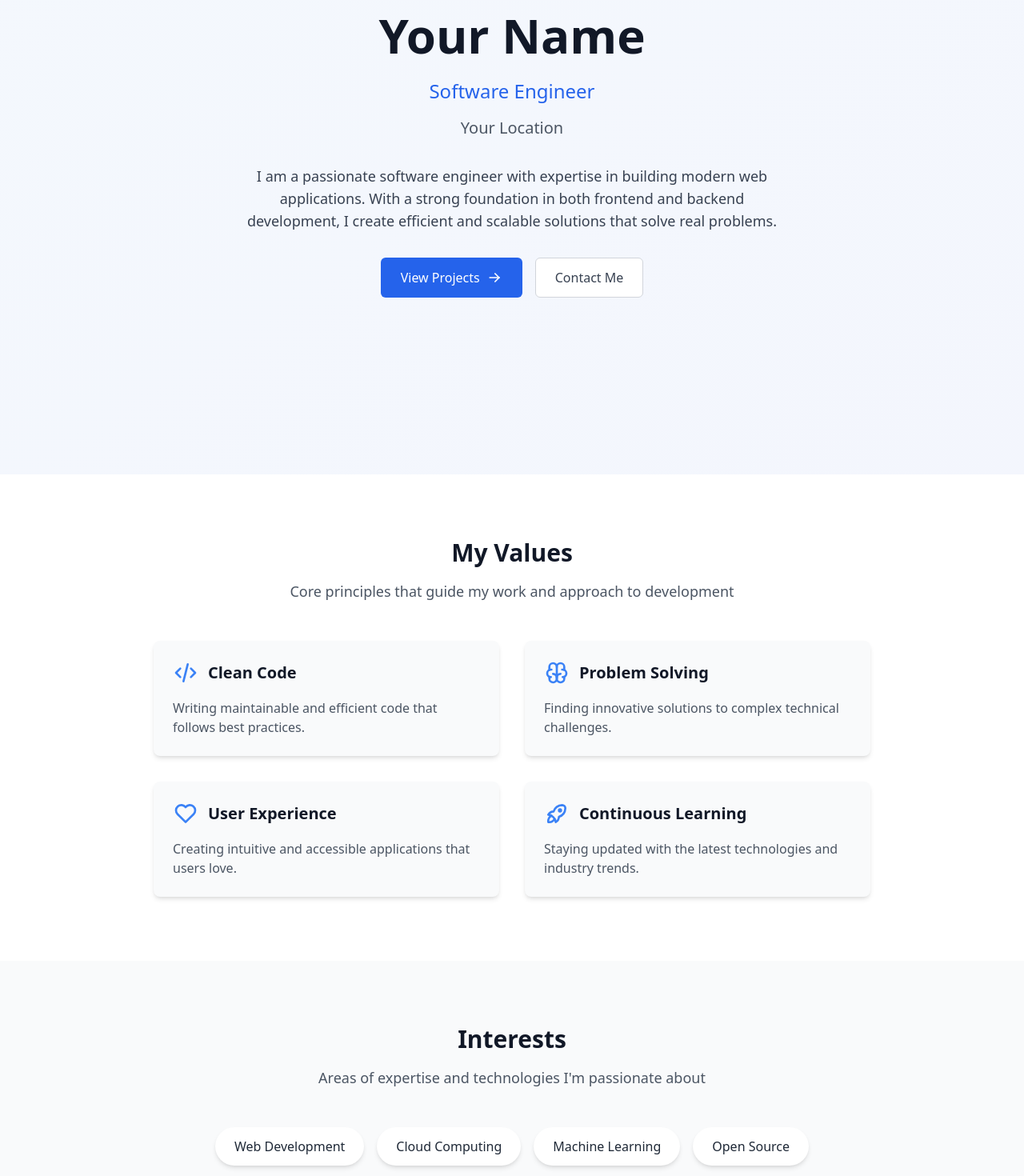
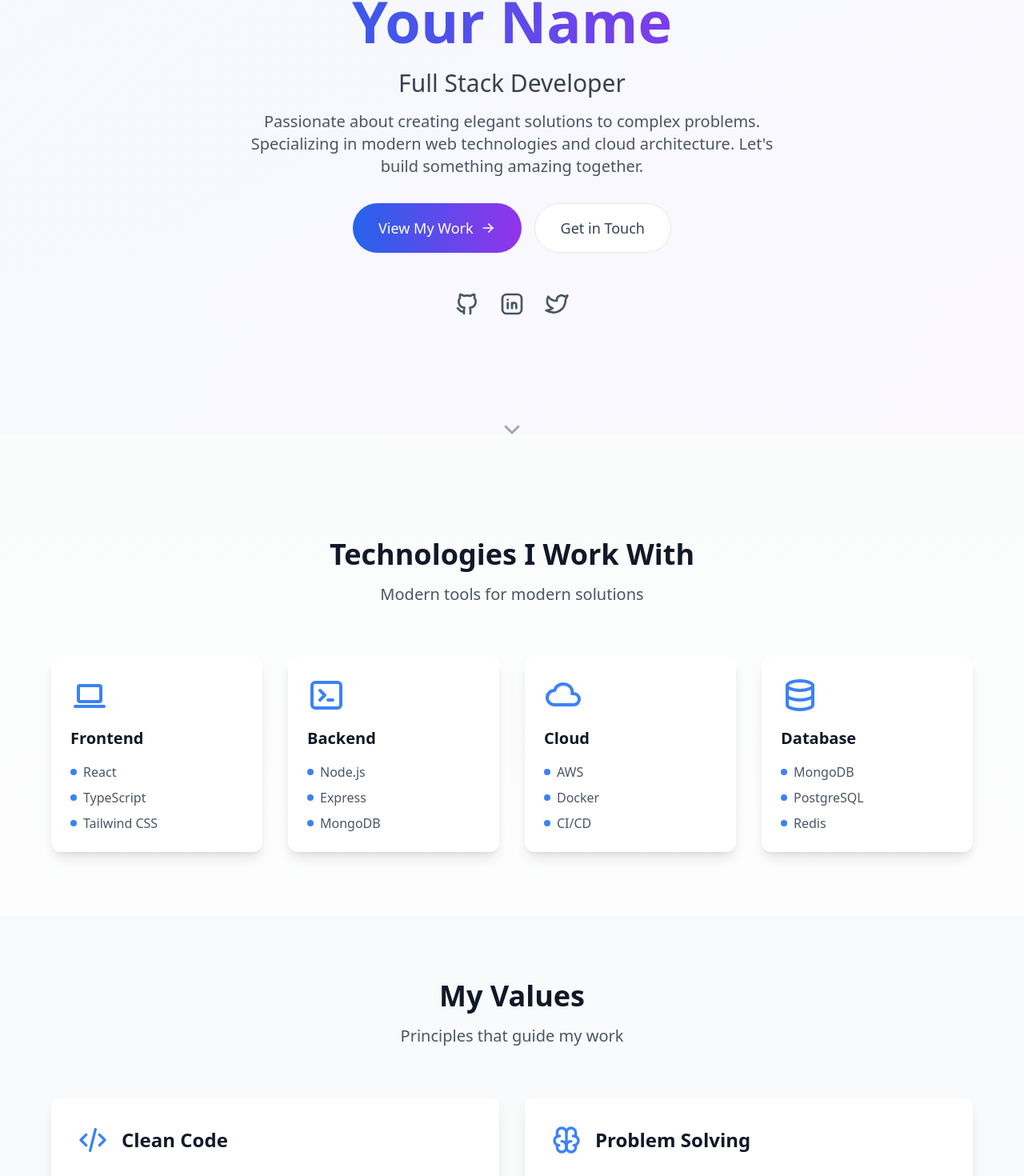
Before and after one commit to ELMACHHOUNE/MERN-Stack-portfolio, a React (Vite) app: page / in a window 1280 px wide. Shown: the part 207-1677 px from the top of the page at 80% size. Built offline with nearby package versions, Linux system fonts and the light colour scheme; no server answers.

Commit message:
remove consols

```diff
--- a/src/components/ProjectManager.tsx
+++ b/src/components/ProjectManager.tsx
@@ -78,7 +78,6 @@ const ProjectManager: React.FC = () => {
       const data = await response.json();
       setProjects(data);
     } catch (err) {
-      console.error("Error fetching projects:", err);
       setError(
         err instanceof Error
           ? err.message
@@ -117,8 +116,6 @@ const ProjectManager: React.FC = () => {
         : "http://localhost:5000/api/projects";
       const method = editingProject ? "PATCH" : "POST";
 
-      console.log("Sending project data:", projectData);
-
       const response = await fetch(url, {
         method,
         headers: {
@@ -141,7 +138,6 @@ const ProjectManager: React.FC = () => {
       await fetchProjects();
       handleCloseForm();
     } catch (err) {
-      console.error("Error saving project:", err);
       setError(err instanceof Error ? err.message : "Failed to save project");
     }
   };
@@ -168,7 +164,6 @@ const ProjectManager: React.FC = () => {
 
       await fetchProjects();
     } catch (err) {
-      console.error("Error deleting project:", err);
       setError(
         err instanceof Error
           ? err.message
@@ -245,7 +240,6 @@ const ProjectManager: React.FC = () => {
         );
       }
     } catch (err) {
-      console.error("Error reordering projects:", err);
       setError(
         err instanceof Error
           ? err.message
--- a/src/components/SettingsManager.tsx
+++ b/src/components/SettingsManager.tsx
@@ -60,9 +60,7 @@ const SettingsManager: React.FC = () => {
           profileImage: data.profileImage,
         });
       }
-    } catch (error) {
-      console.error("Error fetching profile:", error);
-    }
+    } catch (error) {}
   };
 
   const handleProfileUpdate = async (e: React.FormEvent) => {
--- a/src/components/SkillsManager.tsx
+++ b/src/components/SkillsManager.tsx
@@ -92,7 +92,6 @@ const SkillsManager: React.FC = () => {
       await fetchSkills();
       handleCloseForm();
     } catch (err) {
-      console.error("Error saving skill:", err);
       setError(err instanceof Error ? err.message : "Failed to save skill");
     }
   };
--- a/src/pages/Home.tsx
+++ b/src/pages/Home.tsx
@@ -1,28 +1,91 @@
-import React from "react";
-import { motion } from "framer-motion";
+import React, { useEffect, useState } from "react";
+import { motion, useScroll, useTransform } from "framer-motion";
 import { Link } from "react-router-dom";
+import { useAuth } from "../context/AuthContext";
 import {
   IconCode,
   IconBrain,
   IconHeart,
   IconRocket,
   IconArrowRight,
+  IconBrandGithub,
+  IconBrandLinkedin,
+  IconBrandTwitter,
+  IconChevronDown,
+  IconTerminal2,
+  IconDeviceLaptop,
+  IconCloud,
+  IconDatabase,
 } from "@tabler/icons-react";
 
+interface AdminProfile {
+  name: string;
+  email: string;
+  profileImage: string | null;
+  title?: string;
+  location?: string;
+  bio?: string;
+}
+
+const defaultProfile = {
+  name: "Your Name",
+  title: "Full Stack Developer",
+  location: "Your Location",
+  bio: `Passionate about creating elegant solutions to complex problems. Specializing in modern web technologies
+  and cloud architecture. Let's build something amazing together.`,
+};
+
 const Home: React.FC = () => {
+  const { user } = useAuth();
+  const { scrollYProgress } = useScroll();
+  const opacity = useTransform(scrollYProgress, [0, 0.2], [1, 0]);
+  const y = useTransform(scrollYProgress, [0, 0.2], [0, -50]);
+  const [isVisible, setIsVisible] = useState(false);
+  const [adminProfile, setAdminProfile] = useState<AdminProfile | null>(null);
+
+  useEffect(() => {
+    setIsVisible(true);
+    fetchAdminProfile();
+  }, []);
+
+  const fetchAdminProfile = async () => {
+    try {
+      const response = await fetch("http://localhost:5000/api/settings/admin-profile");
+      if (response.ok) {
+        const data = await response.json();
+        setAdminProfile(data);
+      } else {
+        console.error("Failed to fetch admin profile");
+      }
+    } catch (error) {
+      console.error("Error fetching admin profile:", error);
+    }
+  };
+
+  const technologies = [
+    {
+      name: "Frontend",
+      icon: IconDeviceLaptop,
+      items: ["React", "TypeScript", "Tailwind CSS"],
+    },
+    {
+      name: "Backend",
+      icon: IconTerminal2,
+      items: ["Node.js", "Express", "MongoDB"],
+    },
+    { name: "Cloud", icon: IconCloud, items: ["AWS", "Docker", "CI/CD"] },
+    {
+      name: "Database",
+      icon: IconDatabase,
+      items: ["MongoDB", "PostgreSQL", "Redis"],
+    },
+  ];
+
   const personalInfo = {
-    name: "Your Name",
-    title: "Software Engineer",
-    location: "Your Location",
-    bio: `I am a passionate software engineer with expertise in building modern web applications.
-    With a strong foundation in both frontend and backend development, I create efficient and
-    scalable solutions that solve real problems.`,
-    interests: [
-      "Web Development",
-      "Cloud Computing",
-      "Machine Learning",
-      "Open Source",
-    ],
+    name: adminProfile?.name || defaultProfile.name,
+    title: adminProfile?.title || defaultProfile.title,
+    location: adminProfile?.location || defaultProfile.location,
+    bio: adminProfile?.bio || defaultProfile.bio,
     values: [
       {
         icon: IconCode,
@@ -44,89 +107,176 @@ const Home: React.FC = () => {
       },
       {
         icon: IconRocket,
-        title: "Continuous Learning",
+        title: "Innovation",
         description:
-          "Staying updated with the latest technologies and industry trends.",
+          "Pushing boundaries with cutting-edge technologies and approaches.",
+      },
+    ],
+    socialLinks: [
+      {
+        icon: IconBrandGithub,
+        url: "https://github.com/yourusername",
+        label: "GitHub",
+      },
+      {
+        icon: IconBrandLinkedin,
+        url: "https://linkedin.com/in/yourusername",
+        label: "LinkedIn",
+      },
+      {
+        icon: IconBrandTwitter,
+        url: "https://twitter.com/yourusername",
+        label: "Twitter",
       },
     ],
   };
 
   return (
-    <div className="min-h-screen bg-gray-50 dark:bg-gray-900">
+    <div className="min-h-screen bg-gradient-to-b from-gray-50 to-white dark:from-gray-900 dark:to-gray-800">
       {/* Hero Section */}
-      <section className="relative h-screen flex items-center justify-center px-4 sm:px-6 lg:px-8">
-        <div className="absolute inset-0 bg-gradient-to-br from-blue-50 to-indigo-50 dark:from-gray-800 dark:to-gray-900 opacity-50"></div>
-        <div className="relative max-w-4xl mx-auto text-center">
+      <section className="relative min-h-screen flex flex-col items-center justify-center px-4 sm:px-6 lg:px-8">
+        <motion.div
+          style={{ opacity, y }}
+          className="absolute inset-0 bg-gradient-to-br from-blue-50/50 to-purple-50/50 dark:from-blue-900/20 dark:to-purple-900/20"
+        />
         <motion.div
           initial={{ opacity: 0, y: 20 }}
-            animate={{ opacity: 1, y: 0 }}
-            transition={{ duration: 0.8 }}
+          animate={{ opacity: isVisible ? 1 : 0, y: isVisible ? 0 : 20 }}
+          transition={{ duration: 0.8, delay: 0.2 }}
+          className="relative max-w-4xl mx-auto text-center z-10"
         >
-            <h1 className="text-5xl md:text-6xl font-bold text-gray-900 dark:text-white mb-6">
+          <h1 className="text-6xl md:text-7xl font-bold bg-clip-text text-transparent bg-gradient-to-r from-blue-600 to-purple-600 dark:from-blue-400 dark:to-purple-400 mb-6">
             {personalInfo.name}
           </h1>
-            <p className="text-2xl text-blue-600 dark:text-blue-400 mb-4">
+          <p className="text-3xl text-gray-700 dark:text-gray-300 mb-4">
             {personalInfo.title}
           </p>
-            <p className="text-xl text-gray-600 dark:text-gray-300 mb-8">
-              {personalInfo.location}
-            </p>
-            <p className="text-lg text-gray-700 dark:text-gray-300 max-w-2xl mx-auto mb-8">
+          <p className="text-xl text-gray-600 dark:text-gray-400 mb-8 max-w-2xl mx-auto">
             {personalInfo.bio}
           </p>
-            <div className="flex flex-wrap justify-center gap-4">
+          <div className="flex flex-wrap justify-center gap-4 mb-12">
             <Link
               to="/projects"
-                className="inline-flex items-center px-6 py-3 border border-transparent text-base font-medium rounded-md text-white bg-blue-600 hover:bg-blue-700 dark:bg-blue-500 dark:hover:bg-blue-600 transition-colors"
+              className="inline-flex items-center px-8 py-4 text-lg font-medium rounded-full text-white bg-gradient-to-r from-blue-600 to-purple-600 hover:from-blue-700 hover:to-purple-700 dark:from-blue-500 dark:to-purple-500 dark:hover:from-blue-600 dark:hover:to-purple-600 transform hover:scale-105 transition-all"
             >
-                View Projects
+              View My Work
               <IconArrowRight className="ml-2 h-5 w-5" />
             </Link>
             <Link
               to="/contact"
-                className="inline-flex items-center px-6 py-3 border border-gray-300 dark:border-gray-600 text-base font-medium rounded-md text-gray-700 dark:text-gray-200 bg-white dark:bg-gray-800 hover:bg-gray-50 dark:hover:bg-gray-700 transition-colors"
+              className="inline-flex items-center px-8 py-4 text-lg font-medium rounded-full text-gray-700 dark:text-gray-200 bg-white dark:bg-gray-800 hover:bg-gray-50 dark:hover:bg-gray-700 border border-gray-200 dark:border-gray-600 transform hover:scale-105 transition-all"
             >
-                Contact Me
+              Get in Touch
             </Link>
           </div>
+          <div className="flex justify-center gap-6">
+            {personalInfo.socialLinks.map((link) => (
+              <motion.a
+                key={link.label}
+                href={link.url}
+                target="_blank"
+                rel="noopener noreferrer"
+                whileHover={{ scale: 1.1 }}
+                className="text-gray-600 dark:text-gray-400 hover:text-blue-600 dark:hover:text-blue-400 transition-colors"
+                aria-label={link.label}
+              >
+                <link.icon className="h-8 w-8" />
+              </motion.a>
+            ))}
+          </div>
         </motion.div>
-        </div>
+        <motion.div
+          initial={{ opacity: 0 }}
+          animate={{ opacity: 1 }}
+          transition={{ delay: 1.5, duration: 1 }}
+          className="absolute bottom-8 left-1/2 transform -translate-x-1/2"
+        >
+          <IconChevronDown className="h-8 w-8 text-gray-400 dark:text-gray-500 animate-bounce" />
+        </motion.div>
       </section>
 
-      {/* Values Section */}
-      <section className="py-20 px-4 sm:px-6 lg:px-8 bg-white dark:bg-gray-800">
-        <div className="max-w-4xl mx-auto">
+      {/* Technologies Section */}
+      <section className="py-20 px-4 sm:px-6 lg:px-8">
+        <div className="max-w-6xl mx-auto">
           <motion.div
             initial={{ opacity: 0, y: 20 }}
             whileInView={{ opacity: 1, y: 0 }}
             transition={{ duration: 0.5 }}
             viewport={{ once: true }}
-            className="text-center mb-12"
+            className="text-center mb-16"
           >
-            <h2 className="text-3xl font-bold text-gray-900 dark:text-white mb-4">
+            <h2 className="text-4xl font-bold text-gray-900 dark:text-white mb-4">
+              Technologies I Work With
+            </h2>
+            <p className="text-xl text-gray-600 dark:text-gray-300">
+              Modern tools for modern solutions
+            </p>
+          </motion.div>
+          <div className="grid grid-cols-1 md:grid-cols-2 lg:grid-cols-4 gap-8">
+            {technologies.map((tech, index) => (
+              <motion.div
+                key={tech.name}
+                initial={{ opacity: 0, y: 20 }}
+                whileInView={{ opacity: 1, y: 0 }}
+                transition={{ duration: 0.5, delay: index * 0.1 }}
+                viewport={{ once: true }}
+                className="bg-white dark:bg-gray-800 rounded-xl shadow-lg p-6 hover:shadow-xl transition-shadow"
+              >
+                <tech.icon className="h-12 w-12 text-blue-500 dark:text-blue-400 mb-4" />
+                <h3 className="text-xl font-semibold text-gray-900 dark:text-white mb-4">
+                  {tech.name}
+                </h3>
+                <ul className="space-y-2">
+                  {tech.items.map((item) => (
+                    <li
+                      key={item}
+                      className="text-gray-600 dark:text-gray-300 flex items-center"
+                    >
+                      <span className="w-2 h-2 bg-blue-500 rounded-full mr-2" />
+                      {item}
+                    </li>
+                  ))}
+                </ul>
+              </motion.div>
+            ))}
+          </div>
+        </div>
+      </section>
+
+      {/* Values Section */}
+      <section className="py-20 px-4 sm:px-6 lg:px-8 bg-gray-50 dark:bg-gray-900/50">
+        <div className="max-w-6xl mx-auto">
+          <motion.div
+            initial={{ opacity: 0, y: 20 }}
+            whileInView={{ opacity: 1, y: 0 }}
+            transition={{ duration: 0.5 }}
+            viewport={{ once: true }}
+            className="text-center mb-16"
+          >
+            <h2 className="text-4xl font-bold text-gray-900 dark:text-white mb-4">
               My Values
             </h2>
-            <p className="text-lg text-gray-600 dark:text-gray-300">
-              Core principles that guide my work and approach to development
+            <p className="text-xl text-gray-600 dark:text-gray-300">
+              Principles that guide my work
             </p>
           </motion.div>
           <div className="grid grid-cols-1 md:grid-cols-2 gap-8">
             {personalInfo.values.map((value, index) => (
               <motion.div
                 key={value.title}
-                initial={{ opacity: 0, x: -20 }}
+                initial={{ opacity: 0, x: index % 2 === 0 ? -20 : 20 }}
                 whileInView={{ opacity: 1, x: 0 }}
-                transition={{ duration: 0.5, delay: 0.1 * index }}
+                transition={{ duration: 0.5, delay: index * 0.1 }}
                 viewport={{ once: true }}
-                className="bg-gray-50 dark:bg-gray-700 rounded-lg shadow-md p-6 hover:shadow-lg transition-shadow"
+                className="bg-white dark:bg-gray-800 rounded-xl shadow-lg p-8 hover:shadow-xl transition-all transform hover:-translate-y-1"
               >
-                <div className="flex items-center mb-4">
-                  <value.icon className="h-8 w-8 text-blue-500 dark:text-blue-400 mr-3" />
-                  <h3 className="text-xl font-semibold text-gray-900 dark:text-white">
+                <div className="flex items-center mb-6">
+                  <value.icon className="h-10 w-10 text-blue-500 dark:text-blue-400 mr-4" />
+                  <h3 className="text-2xl font-semibold text-gray-900 dark:text-white">
                     {value.title}
                   </h3>
                 </div>
-                <p className="text-gray-600 dark:text-gray-300">
+                <p className="text-lg text-gray-600 dark:text-gray-300">
                   {value.description}
                 </p>
               </motion.div>
@@ -135,44 +285,8 @@ const Home: React.FC = () => {
         </div>
       </section>
 
-      {/* Interests Section */}
-      <section className="py-20 px-4 sm:px-6 lg:px-8 bg-gray-50 dark:bg-gray-900">
-        <div className="max-w-4xl mx-auto">
-          <motion.div
-            initial={{ opacity: 0, y: 20 }}
-            whileInView={{ opacity: 1, y: 0 }}
-            transition={{ duration: 0.5 }}
-            viewport={{ once: true }}
-            className="text-center mb-12"
-          >
-            <h2 className="text-3xl font-bold text-gray-900 dark:text-white mb-4">
-              Interests
-            </h2>
-            <p className="text-lg text-gray-600 dark:text-gray-300">
-              Areas of expertise and technologies I'm passionate about
-            </p>
-          </motion.div>
-          <div className="flex flex-wrap justify-center gap-4">
-            {personalInfo.interests.map((interest) => (
-              <motion.div
-                key={interest}
-                initial={{ opacity: 0, scale: 0.8 }}
-                whileInView={{ opacity: 1, scale: 1 }}
-                transition={{ duration: 0.3 }}
-                viewport={{ once: true }}
-                className="px-6 py-3 bg-white dark:bg-gray-800 rounded-full shadow-md hover:shadow-lg transition-shadow"
-              >
-                <span className="text-gray-800 dark:text-gray-200 font-medium">
-                  {interest}
-                </span>
-              </motion.div>
-            ))}
-          </div>
-        </div>
-      </section>
-
       {/* CTA Section */}
-      <section className="py-20 px-4 sm:px-6 lg:px-8 bg-blue-600 dark:bg-blue-700">
+      <section className="py-20 px-4 sm:px-6 lg:px-8 bg-gradient-to-r from-blue-600 to-purple-600 dark:from-blue-700 dark:to-purple-700">
         <div className="max-w-4xl mx-auto text-center">
           <motion.div
             initial={{ opacity: 0, y: 20 }}
@@ -180,17 +294,17 @@ const Home: React.FC = () => {
             transition={{ duration: 0.5 }}
             viewport={{ once: true }}
           >
-            <h2 className="text-3xl font-bold text-white mb-4">
-              Ready to Start a Project?
+            <h2 className="text-4xl font-bold text-white mb-6">
+              Ready to Start Your Next Project?
             </h2>
-            <p className="text-xl text-blue-100 mb-8">
-              Let's work together to bring your ideas to life
+            <p className="text-xl text-blue-100 mb-10">
+              Let's collaborate and create something extraordinary together
             </p>
             <Link
               to="/contact"
-              className="inline-flex items-center px-8 py-4 border border-transparent text-lg font-medium rounded-md text-blue-600 bg-white hover:bg-blue-50 dark:bg-gray-100 dark:hover:bg-gray-200 transition-colors"
+              className="inline-flex items-center px-8 py-4 text-lg font-medium rounded-full text-blue-600 dark:text-blue-500 bg-white dark:bg-gray-100 hover:bg-blue-50 dark:hover:bg-gray-200 transform hover:scale-105 transition-all"
             >
-              Get in Touch
+              Let's Talk
               <IconArrowRight className="ml-2 h-5 w-5" />
             </Link>
           </motion.div>
```
Also changed, not shown: src/components/Projects.tsx (+93 -116 lines), src/components/Skills.tsx (+41 -24 lines), src/pages/About.tsx (+6 -40 lines), src/pages/Skills.tsx (+0 -7 lines). Lines whose indentation alone changed are shown as unchanged.
